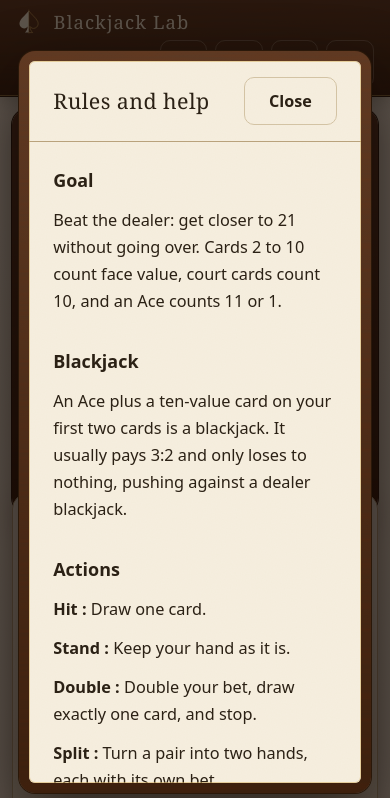
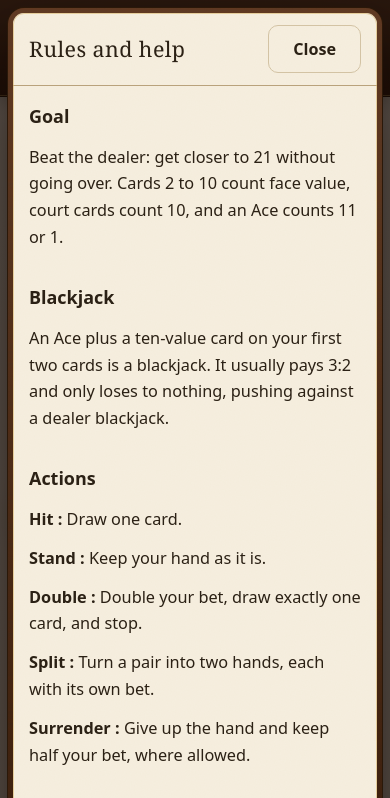
Before and after one commit to LukasMFR/blackjack-lab, a website with bundled scripts: page index.html in a window 390 px wide. Both pictures are taken after a click on the button 294 px from the left and 63 px from the top of the page. Shown: the top 798 px of the page. Built offline with nearby package versions, Linux system fonts and the light colour scheme; files whose address does not match are found by name.

Commit message:
Give the phone modals the width the browser cap was taking
Every modal on both pages opened as a narrow slip on a phone. Chrome caps
a modal at calc(100% - 6px - 2em) of the viewport, which at the app's body
size is about 19px a side, and because it is a max-width it beat the
narrower width this stylesheet was asking for — so the gutter was the
browser's, not ours. On top of it came the salon's 10px wood frame and 24px
of body padding, leaving a settings row roughly two thirds of a 393px
screen to live in.

The shell now names what it wants. --dialog-gutter is the clearance kept at
each screen edge, --dialog-width what the panel would like to be, and
--dialog-room what the viewport leaves once the gutter and the device safe
area are taken off; max-width restates that room, which is what puts the
gutter back under our control. A phone block then moves the gutter to 8px,
trims the header and body padding a step, drops the proportional cap the
wider windows use to keep a margin, and halves the salon frame to 5px.

Vertically the panels no longer give up a flat 12dvh at each end. A modal
is centred by its auto margins, so the leftover room is split evenly top
and bottom; reserving the larger of the two safe insets at both ends is
what keeps the panel clear of a notch, since half the slack has to cover
the deepest inset on its own.

It is deliberately not fullscreen: the backdrop still shows on all four
sides, and the rounded corners, the frame, the fixed header over a
scrolling body, the safe-area clearance and every theme are unchanged.

Measured at 393x852 with all nine modals of index.html and
multiplayer.html: 8px gutters on every side, no horizontal overflow, no
clipped content, in classic, minimal and salon and in both modes. With
iPhone safe insets simulated (59px top, 34px bottom) the panels sit 67px
from each end, and 75px from the sides in landscape. Settings content
width goes from 287px to 335px. At 641px and above the panels measure
identical to before, position for position. 303/303 tests pass.

Known, unchanged: at 320px the audio settings rows are wider than the
panel can be and the settings body still scrolls sideways. That predates
this change, which cuts the overflow from 80px to 32px; it is a content
issue in those rows, not the modal shell.

Co-Authored-By: Claude Opus 4.8 (1M context) <noreply@anthropic.com>

```diff
--- a/src/styles/components.css
+++ b/src/styles/components.css
@@ -741,9 +741,31 @@ kbd {
  *   .dialog--wide: content-heavy panels (settings, help)
  * An open dialog is a column: the header never scrolls away, only the
  * body scrolls, so the close button always stays inside the viewport.
+ *
+ * Two variables set the width, so a viewport can change how much room the
+ * panel leaves without every size having to restate the whole expression:
+ *   --dialog-gutter: the clearance kept at each screen edge, on top of the
+ *                    device safe area
+ *   --dialog-width:  what the panel would like to be when there is room
+ * The phone block near the end of this section only moves the gutter.
  */
 .dialog {
-  width: min(38rem, calc(100vw - 2rem - var(--safe-left) - var(--safe-right)));
+  --dialog-gutter: 1rem;
+  --dialog-width: 38rem;
+  /* What the viewport actually leaves the panel once its gutter and the
+     device safe area are taken off. */
+  --dialog-room: calc(
+    100vw - var(--dialog-gutter) * 2 - var(--safe-left) - var(--safe-right)
+  );
+  width: min(var(--dialog-width), var(--dialog-room));
+  /*
+   * Chrome caps a modal at calc(100% - 6px - 2em) of the viewport — about 19px
+   * a side at this font size — and that cap wins over a narrower width because
+   * it is a different property, so it, not this file, was setting the gutter on
+   * a phone. Restating the cap as the room we chose puts the gutter back under
+   * our control. On wider viewports the two agree and nothing moves.
+   */
+  max-width: var(--dialog-room);
   max-height: min(calc(88dvh - var(--safe-top) - var(--safe-bottom)), 56.25rem);
   padding: 0;
   border: 1px solid var(--border-strong);
@@ -759,11 +781,11 @@ kbd {
 }
 
 .dialog--wide {
-  width: min(92vw, calc(100vw - 2rem - var(--safe-left) - var(--safe-right)), 56.25rem);
+  --dialog-width: min(92vw, 56.25rem);
 }
 
 .dialog--confirm {
-  width: min(24rem, calc(100vw - 2rem - var(--safe-left) - var(--safe-right)));
+  --dialog-width: 24rem;
 }
 
 .dialog::backdrop {
@@ -836,6 +858,55 @@ kbd {
 
 .dialog--wide kbd {
   font-size: var(--text-s);
+}
+
+/*
+ * Phones. The desktop shell spends a lot of a 390px screen before any content
+ * is drawn: a 16px gutter each side, the frame, then 24px of body padding, so
+ * a settings row had roughly two thirds of the width to live in and the panel
+ * read as a narrow slip rather than a screen. Everything here is the same
+ * shell — rounded corners, a real frame, a header above a scrolling body — with
+ * the room around and inside it cut back. It is deliberately not fullscreen:
+ * the gutter still shows the backdrop on all four sides, which is what tells
+ * you the panel is a layer over the table rather than a new page.
+ */
+@media (max-width: 640px) {
+  .dialog {
+    --dialog-gutter: var(--space-2);
+    /*
+     * A modal is centred by its auto margins, so whatever room is left over
+     * is split evenly between top and bottom. Reserving the larger of the two
+     * safe insets at both ends is therefore what keeps the panel clear of a
+     * notch: half of the total slack has to cover the deepest inset on its
+     * own. Measuring from the safe area also stops the tall panels giving up
+     * a flat 12dvh at each end on screens that have no inset to clear.
+     */
+    max-height: calc(
+      100dvh - (var(--dialog-gutter) + max(var(--safe-top), var(--safe-bottom))) * 2
+    );
+  }
+
+  /* The proportional cap is how the wider windows keep a margin around the
+     content panels. Here the gutter is the margin, so the cap steps aside. */
+  .dialog--wide {
+    --dialog-width: 56.25rem;
+  }
+
+  .dialog__header {
+    padding: var(--space-3) var(--space-4);
+  }
+
+  .dialog__body {
+    gap: var(--space-4);
+    padding: var(--space-4);
+  }
+
+  /* The wide panels grow their padding with the viewport; at this size that
+     clamp is already sitting on its floor, so it is replaced outright. */
+  .dialog--wide .dialog__body {
+    gap: var(--space-5);
+    padding: var(--space-4);
+  }
 }
 
 /* Help content: one column by default, two balanced columns once the
--- a/src/styles/theme-salon.css
+++ b/src/styles/theme-salon.css
@@ -427,6 +427,19 @@
 }
 
 /*
+ * On a phone the wood takes 10px from both edges of a 390px screen, on top of
+ * the gutter outside it and the body padding inside. Half the thickness still
+ * reads as a frame at that size — the grain and the brass line inside it are
+ * what carry the material, not the depth — and hands 10px back to the content.
+ * The brass line's radius is derived from the thickness, so it follows.
+ */
+@media (max-width: 640px) {
+  [data-theme="salon"] .dialog {
+    --dialog-frame: 5px;
+  }
+}
+
+/*
  * The brass line framing the panel interior, drawn as an overlay rather than
  * the inset shadow it used to be. An inset shadow paints in the dialog's own
  * background layer, under every descendant, so the scrolling body ran over
```
